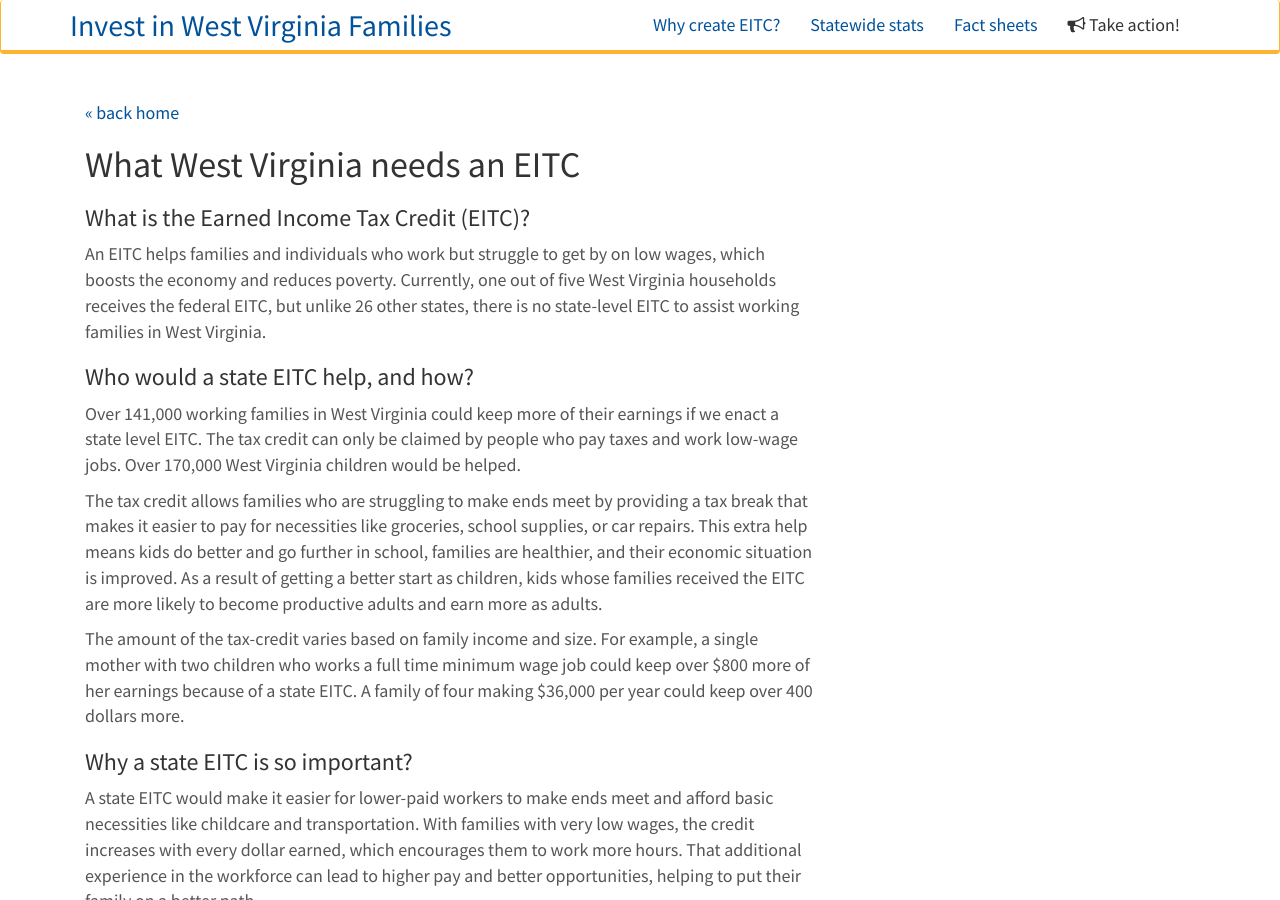
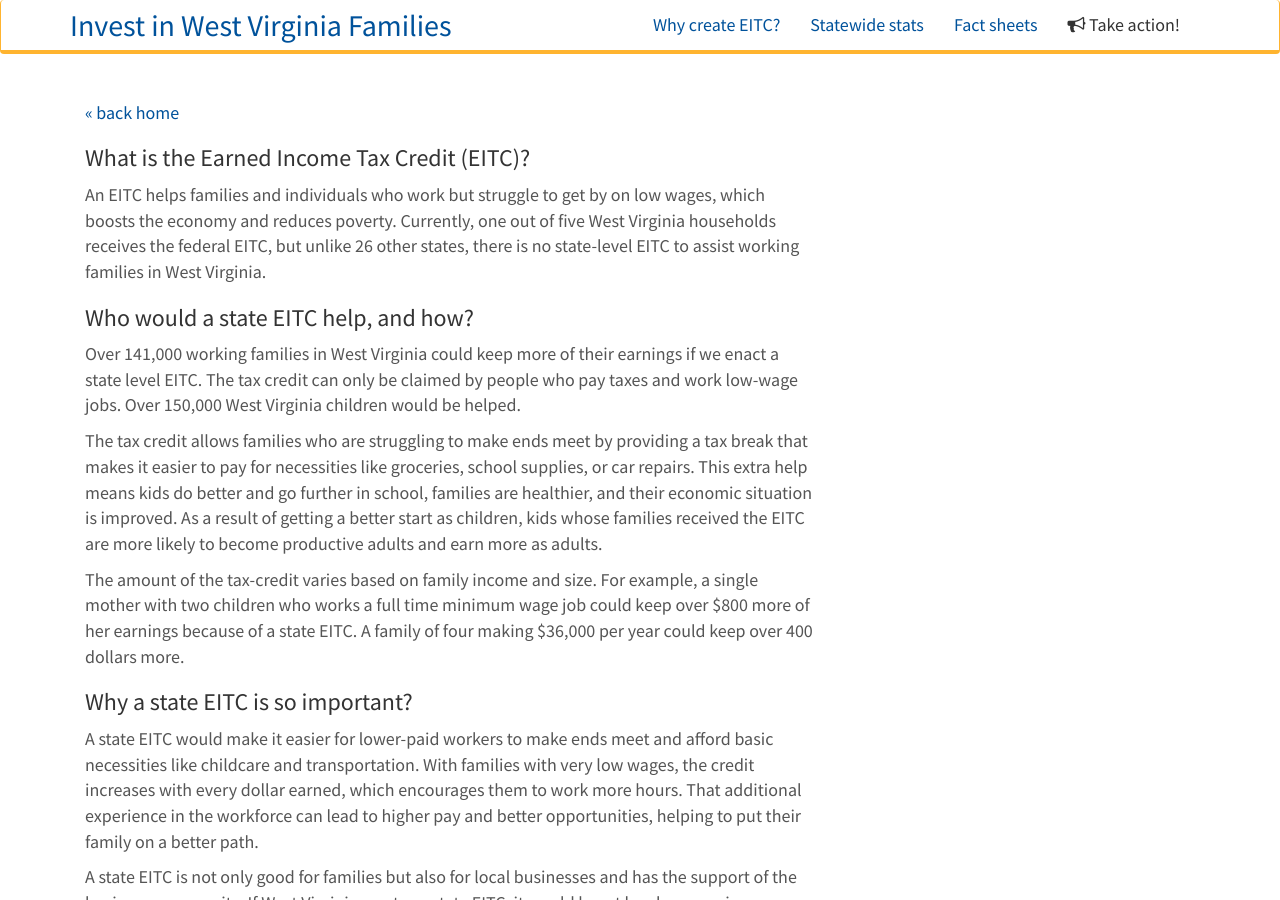
Before and after one commit to datamade/wv-eitc, a Jekyll site: the page built from why-create-eitc.html, in a window 1280 px wide and 900 px high. Built offline with Jekyll 4.4.1, drawn with Linux system fonts in a browser that asks for light colours; nearby versions of some CDN libraries.

Commit message:
Made text changes

```diff
--- a/_layouts/default.html
+++ b/_layouts/default.html
@@ -110,7 +110,7 @@
             <li><a href="index.html">Statewide stats</a></li>
             <li><a href="eitc-fact-sheets.html">Fact sheets</a></li>
             <li>
-                <a  id='take-action' target='_blank' href="#">
+                <a  id='take-action' target='_blank' href="https://actionnetwork.org/letters/tell-the-west-virginia-joint-select-committee-on-tax-reform-to-support-a-state-earned-income-tax-credit-3?clear_id=true">
                     <i class='icon-bullhorn'></i>
                     Take action!</a>
             </li>
--- a/index.html
+++ b/index.html
@@ -68,7 +68,7 @@
       <div class='col-lg-6 text-center'>
         <h3>Take action!</h3>
         <p>Help us spread the word about the Earned Income Tax Credit.<br /><br /></p>
-        <p><a class='btn btn-primary' target='_blank' href='#'><i class='icon-bullhorn'></i> Tell your lawmaker EITC Works!</a></p>
+        <p><a class='btn btn-primary' target='_blank' href='https://actionnetwork.org/letters/tell-the-west-virginia-joint-select-committee-on-tax-reform-to-support-a-state-earned-income-tax-credit-3?clear_id=true'><i class='icon-bullhorn'></i> Tell your lawmaker EITC Works!</a></p>
 
       </div>
       <div class='clearfix'></div>
--- a/js/map.js
+++ b/js/map.js
@@ -250,7 +250,7 @@
             </div>\
             <div class='col-lg-6 text-center'>\
               <h3>Take action!</h3>\
-              <p>Help us spread the word about doubling the West Virginia Earned Income Tax Credit.<br /><br /></p><p><a class='btn btn-primary' target='_blank' href='#'><i class='icon-bullhorn'></i> Tell your lawmaker EITC Works!</a></p>\
+              <p>Help us spread the word about doubling the West Virginia Earned Income Tax Credit.<br /><br /></p><p><a class='btn btn-primary' target='_blank' href='https://actionnetwork.org/letters/tell-the-west-virginia-joint-select-committee-on-tax-reform-to-support-a-state-earned-income-tax-credit-3?clear_id=true'><i class='icon-bullhorn'></i> Tell your lawmaker EITC Works!</a></p>\
             </div>\
             <div class='clearfix'></div>\
             </div>";
--- a/why-create-eitc.html
+++ b/why-create-eitc.html
@@ -6,7 +6,6 @@
 <div class='row'>
   <div class='col-md-8'>
     <p><br /><a href='index.html'>&laquo; back home</a></p>
-    <h1>What West Virginia needs an EITC</h1>
 
     <h3>What is the Earned Income Tax Credit (EITC)?</h3>
 
@@ -14,7 +13,7 @@
 
     <h3>Who would a state EITC help, and how?</h3>
 
-    <p>Over 141,000 working families in West Virginia could keep more of their earnings if we enact a state level EITC.  The tax credit can only be claimed by people who pay taxes and work low-wage jobs.  Over 170,000 West Virginia children would be helped.</p>
+    <p>Over 141,000 working families in West Virginia could keep more of their earnings if we enact a state level EITC.  The tax credit can only be claimed by people who pay taxes and work low-wage jobs.  Over 150,000 West Virginia children would be helped.</p>
 
     <p>The tax credit allows families who are struggling to make ends meet by providing a tax break that makes it easier to pay for necessities like groceries, school supplies, or car repairs. This extra help means kids do better and go further in school, families are healthier, and their economic situation is improved. As a result of getting a better start as children, kids whose families received the EITC are more likely to become productive adults and earn more as adults.</p>
 
```
